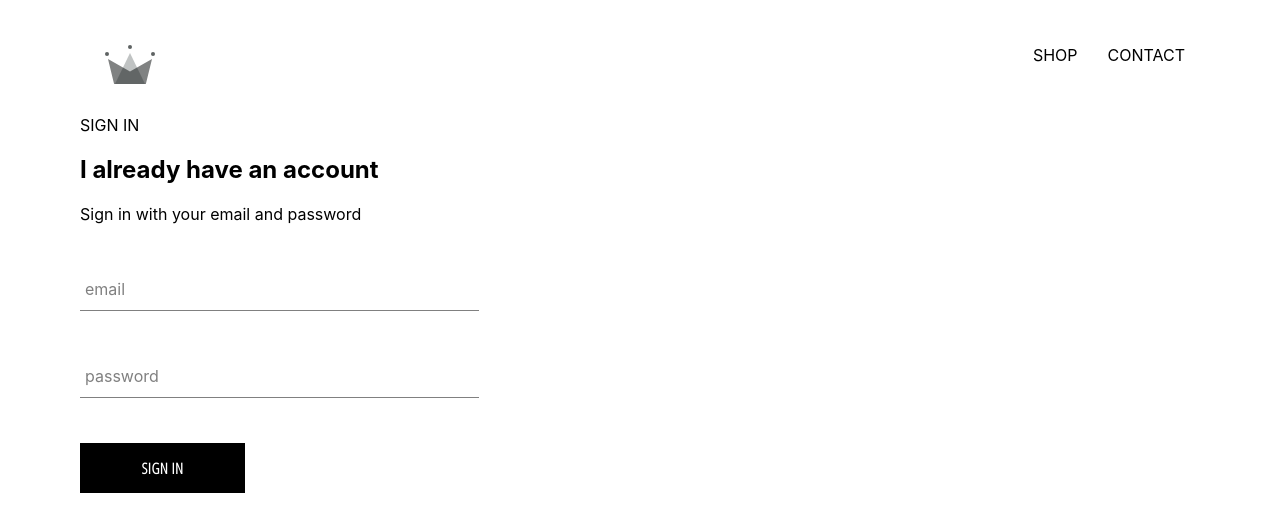
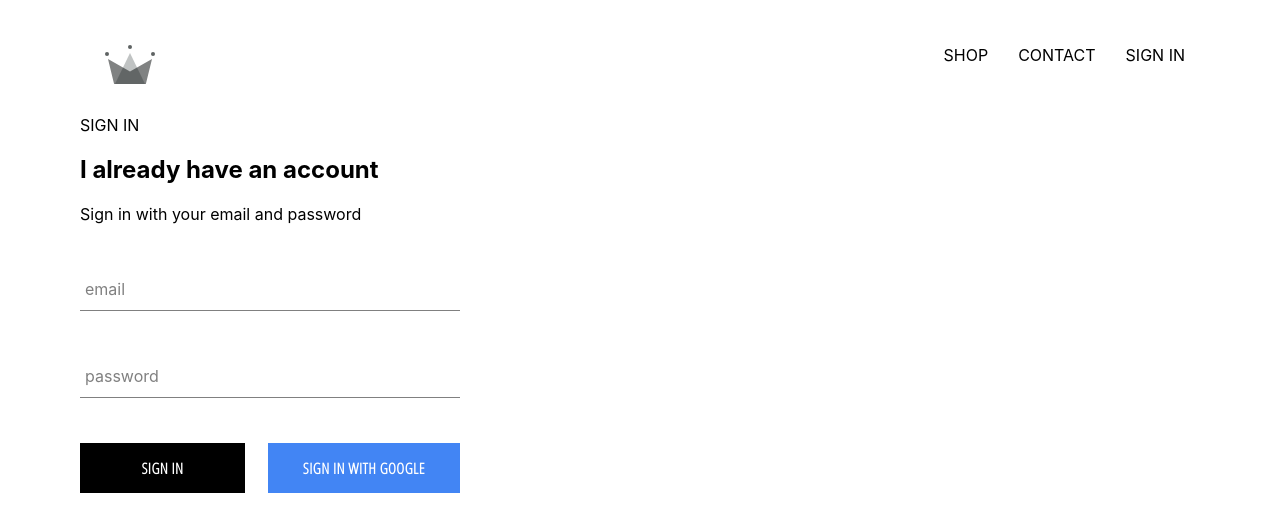
Before and after one commit to Isaacobuya5/ecommerce-app, a React (Create React App) app: page /signin in a window 1280 px wide. Shown: the top 532 px of the page. Built offline with nearby package versions, Linux system fonts and the light colour scheme; no server answers.

Commit message:
create sign in and sign up page, create sign in component and implement firebase google authentication

```diff
--- a/package.json
+++ b/package.json
@@ -3,6 +3,7 @@
   "version": "0.1.0",
   "private": true,
   "dependencies": {
+    "firebase": "^7.5.1",
     "node-sass": "^4.13.0",
     "react": "^16.11.0",
     "react-dom": "^16.11.0",
--- a/src/App.css
+++ b/src/App.css
@@ -7,3 +7,7 @@
     text-decoration: none;
     color: black;
 }
+
+* {
+    box-sizing: border-box;
+}
--- a/src/App.js
+++ b/src/App.js
@@ -6,6 +6,7 @@
 import Shop from './pages/shop/shop.component.jsx';
 import  SignInAndSignUpPage from './pages/sign-in-and-sign-up/sign-in-and-sign-up';
 import Header from './components/header/header.component.jsx';
+import { auth } from './firebase/firebase.utils';
 // const HatsPage = (props) => (
 //   <div>
 //       <h1>HATS PAGE</h1>
@@ -14,11 +15,40 @@
 //   </div>
 // );
 
-function App() {
+// we need to maintain state for our logged in user
+
+
+class App extends React.Component {
+  constructor(props) {
+    super(props);
+    this.state = {
+      currentUser: null
+    }
+  }
+
+  unsubscribeFromAuth = null
+
+  componentDidMount() {
+    // want to know when firebase realizes authentication state has changed
+    // subscription - subcriber always listening to auth to detect change in state
+    // ensures persistence of user
+    // this is an open subscription
+    this.unsubscribeFromAuth = auth.onAuthStateChanged(user => {
+      this.setState({ currentUser: user});
+
+      console.log(user);
+    })
+  }
+
+  // close subscription whenever the components get unmounted
+  componentWillUnmount() {
+    this.unsubscribeFromAuth();
+  }
+  render() {
   return (
     <div>
       {/** Call Header outside the Switch to ensure that it is always present regardless of the links you click */}
-      <Header />
+      <Header currentUser={this.state.currentUser} />
       <Switch>
         {/**Switch matches the exact path to render */}
         {/** Route only passes the three props to the component specified and not to the children of the components such as Menu Item */}
@@ -29,5 +59,6 @@
     </div>
   );
 }
+};
 
 export default App;
--- a/src/components/custom-button/custom-button.component.jsx
+++ b/src/components/custom-button/custom-button.component.jsx
@@ -2,8 +2,8 @@
 
 import './custom-button.styles.scss';
 
-const CustomButton = ({ children, ...otherButtonProps}) => (
-    <button className='custom-button' {...otherButtonProps}>
+const CustomButton = ({ children,isGoogleSignIn, ...otherButtonProps}) => (
+    <button className={`${isGoogleSignIn ? 'google-sign-in': ''} custom-button`} {...otherButtonProps}>
         {children}
     </button>
 );
--- a/src/components/custom-button/custom-button.styles.scss
+++ b/src/components/custom-button/custom-button.styles.scss
@@ -19,4 +19,13 @@
       color: black;
       border: 1px solid black;
     }
+    &.google-sign-in {
+      background-color: #4285f4;
+      color: white;
+
+      &:hover {
+        background-color: #357ae8;
+        border: none;
+      }
+    }
   }
--- a/src/components/header/header.component.jsx
+++ b/src/components/header/header.component.jsx
@@ -1,9 +1,11 @@
 import React from 'react';
 import { Link } from 'react-router-dom';
 import { ReactComponent as Logo} from '../../assets/crown.svg';
+
+import { auth } from '../../firebase/firebase.utils';
 import './header.styles.scss';
 
-const Header = () => (
+const Header = ({ currentUser }) => (
     <div className='header'>
         <Link className='logo-container' to="/">
             <Logo className='logo' />
@@ -16,6 +18,14 @@
         <Link className='option' to='/contact'>
             CONTACT
         </Link>
+        {
+            // if current user is an object, it will evaluate to true hence div
+            // otherwise if it's null, it will render link
+            currentUser ?
+            <div className='option' onClick={() => auth.signOut()}>SIGN OUT</div>
+            :
+            <Link className="option" to='/signin'>SIGN IN</Link>
+        }
     </div>
     </div>
 );
--- a/src/components/header/header.styles.scss
+++ b/src/components/header/header.styles.scss
@@ -20,6 +20,7 @@
 
       .option {
         padding: 10px 15px;
+        cursor: pointer;
       }
     }
   }
--- a/src/components/sign-in/sign-in.component.jsx
+++ b/src/components/sign-in/sign-in.component.jsx
@@ -1,6 +1,8 @@
 import React from 'react';
 import FormInput from '../../components/form-input/form-input.component';
 import CustomButton from '../custom-button/custom-button.component';
+import { signInWithGoogle } from '../../firebase/firebase.utils';
+
 import './sign-in.styles.scss';
 
 class SignIn extends React.Component {
@@ -47,8 +49,12 @@
                     handleChange={this.handleChange}
                     label="password"
                     required />
-
+                    <div className='buttons'>
                     <CustomButton type="submit">SIGN IN </CustomButton>
+                    <CustomButton onClick={signInWithGoogle} isGoogleSignIn>
+                        Sign in with Google
+                        </CustomButton>
+                    </div>
                 </form>
             </div>
         )
--- a/src/components/sign-in/sign-in.styles.scss
+++ b/src/components/sign-in/sign-in.styles.scss
@@ -1,9 +1,14 @@
 .sign-in {
-    width: 30vw;
+    width: 380px;
     display: flex;
     flex-direction: column;
 
     .title {
         margin: 10px 0px;
     }
+
+    .buttons {
+        display: flex;
+        justify-content: space-between;
+    }
 }
--- /dev/null
+++ b/src/firebase/firebase.utils.js
@@ -0,0 +1,28 @@
+// set up firebase utitlty methods
+import firebase from 'firebase/app';
+import 'firebase/firestore';
+import 'firebase/auth';
+
+const config =  {
+    apiKey: "AIzaSyBtWXuP2V4qjF-Gwj_8xw3x6jqDJK_VC2Q",
+    authDomain: "ecommerce-app-7662a.firebaseapp.com",
+    databaseURL: "https://ecommerce-app-7662a.firebaseio.com",
+    projectId: "ecommerce-app-7662a",
+    storageBucket: "ecommerce-app-7662a.appspot.com",
+    messagingSenderId: "754416381207",
+    appId: "1:754416381207:web:08bae47ffbae32a304db52",
+    measurementId: "G-NS6ME356NL"
+  };
+
+  firebase.initializeApp(config);
+
+  export const auth = firebase.auth();
+  export const firestore = firebase.firestore();
+
+  // provider for google
+  const provider = new firebase.auth.GoogleAuthProvider();
+  // setting custom parameters
+  provider.setCustomParameters({ prompt: 'select_account' });
+  export const signInWithGoogle = () => auth.signInWithPopup(provider);
+
+  export default firebase;
```
Also changed, not shown: 1 other file (tests, documents, lock files or other folders).
